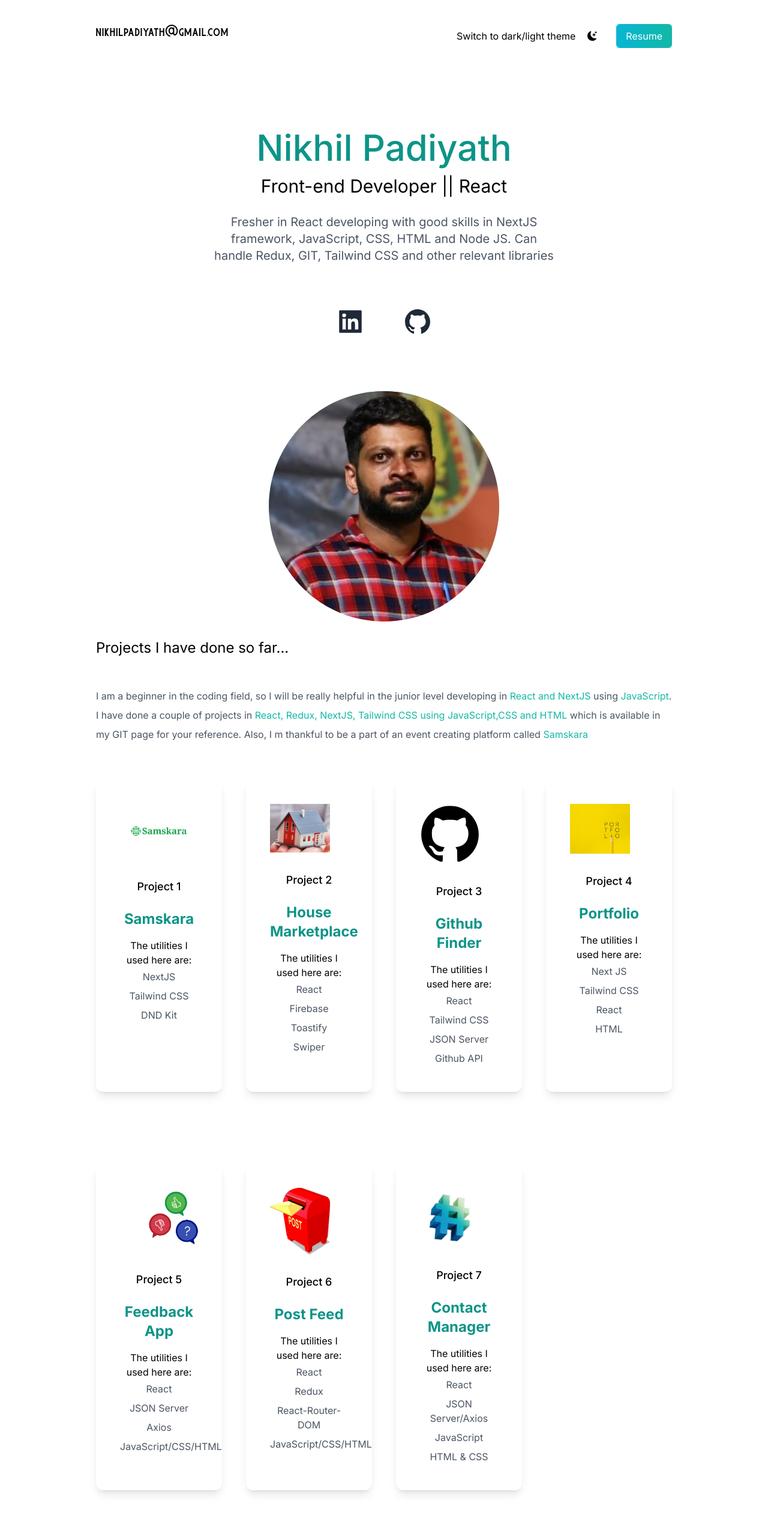
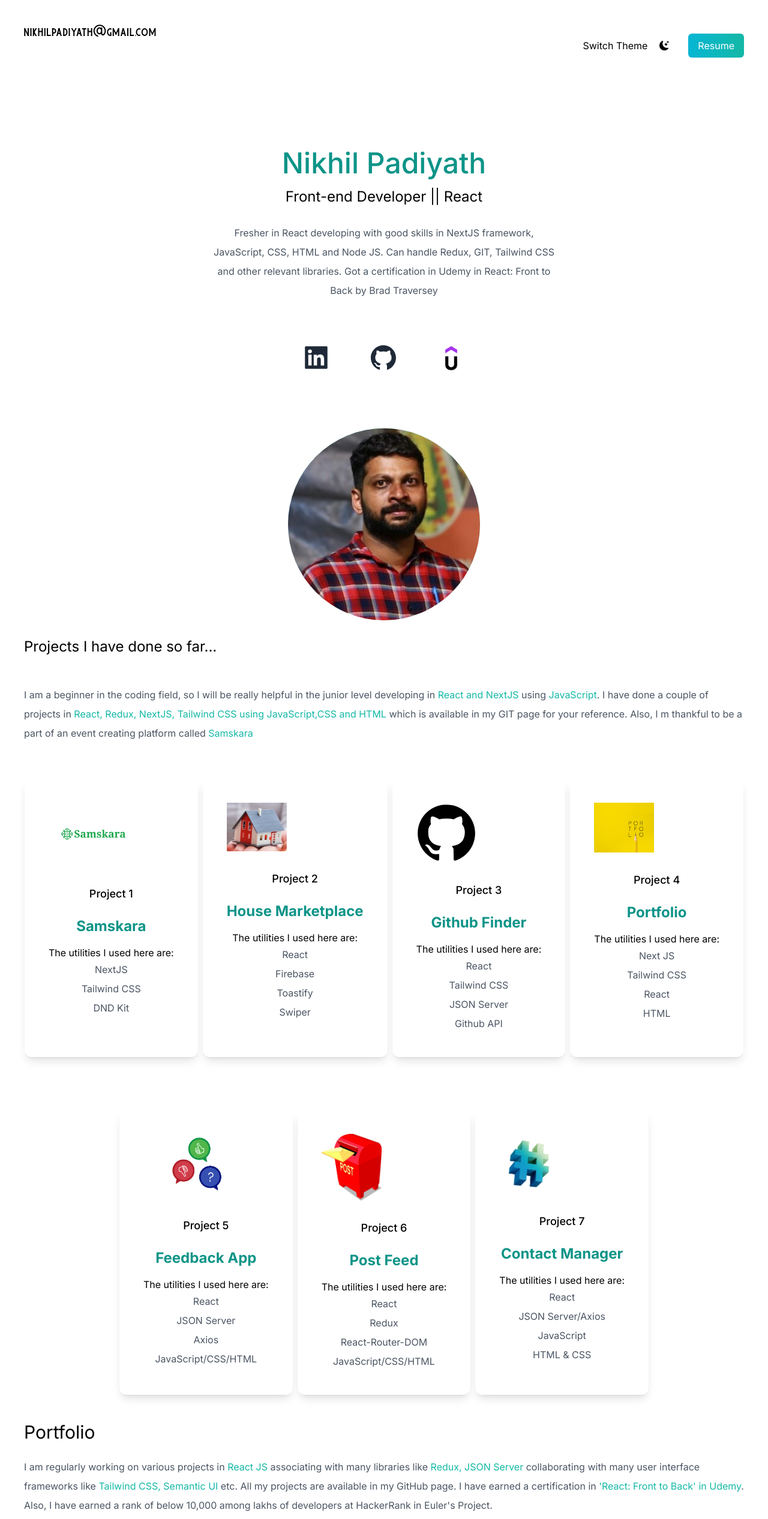
Before and after one commit to nikhilpadiyath/Nextjs-tailwind-portfolio, a Next.js app: page / in a window 1280 px wide. Shown: the top 2532 px of the page at 60% size. Built offline with nearby package versions, Linux system fonts and the light colour scheme.

Commit message:
Certification added

```diff
--- a/src/app/page.js
+++ b/src/app/page.js
@@ -1,5 +1,6 @@
 "use client";
 import Head from 'next/head';
+import Link from 'next/link';
 
 import {BsFillMoonStarsFill} from 'react-icons/bs';
 import {AiFillLinkedin, AiFillGithub} from "react-icons/ai";
@@ -14,6 +15,7 @@
 import feedback from '/public/Feedback.png';
 import housemarket from '/public/house-market.jpeg'
 import samskara from '/public/samskara.png'
+import udemy from '/public/udemy.png'
 
 import { useState} from 'react';
 import {useRouter} from 'next/navigation';
@@ -25,9 +27,9 @@
   const [darkMode, setDarkMode] = useState(false);
   const router= useRouter();
 
-  const handleClick=() => {
-    router.push('/nikhil-resume');
-  };
+ // const handleClick=() => {
+ //   router.push('/nikhil-resume');
+ // };
 
   return (
     <div className= {darkMode ? "dark" : ""} >
@@ -38,12 +40,12 @@
       </Head>
     <main className="bg-white px-10 md:px-20 lg:px-40 dark:bg-gray-900">
       <section className= "min-h-screen">
-        <nav className="py-10 mb-12 flex justify-between">
-          <h1 className="text-xl font-burtons dark:text-white">nikhilpadiyath@gmail.com</h1>
+        <nav className="py-10 sm:py-4 mb-12 lg:mb-6 lg:ml-20 sm:mb-4 flex flex-wrap justify-between">
+          <h1 className="text-xl font-burtons dark:text-white sm:text-sm sm:mb-4">nikhilpadiyath@gmail.com</h1>
 
-          <ul className="flex items-center">
+          <ul className="flex items-center my-4 sm:my-1">
             <li>
-              <p className="dark:text-white">Switch to dark/light theme</p>
+              <p className="dark:text-white sm:text-sm ">Switch Theme</p>
               </li>
             <li>
               <BsFillMoonStarsFill
@@ -51,41 +53,43 @@
               onClick= {()=> setDarkMode(!darkMode)}
               />
             </li>
-            <li>
+            <li className="lg:ml-30">
+              <Link href="/Resume_Nikhil.pdf" target="_blank">
               <button className="bg-gradient-to-r from-cyan-500 to-teal-500 text-white px-4 py-2 rounded-md ml-8  dark:text-gray-800"
-                      onClick= {handleClick}
               >Resume</button>
+              </Link>
             </li>
           </ul>
         </nav>
-        <div className="text-center p-10">
-          <h2 className="text-5xl py-2 text-teal-600 font-medium md:text-6xl">Nikhil Padiyath</h2>
+        <div className="text-center p-10 lg:p-6 sm:p-2">
+          <h2 className="text-5xl py-2 text-teal-600 font-medium md:text-6xl sm:text-4xl">Nikhil Padiyath</h2>
           <h3 className="text-2xl py-2 md:text-3xl dark:text-white">Front-end Developer || React</h3>
-          <p className="text-md py-5 leading-8 text-gray-600 md:text-xl max-w-xl mx-auto  dark:text-pink-300">
+          <p className="text-md sm:text-base py-5 leading-8 sm:leading-14 text-gray-600 lg:text-xl max-w-xl mx-auto  dark:text-pink-300">
             Fresher in React developing with good skills in NextJS framework, JavaScript, CSS, HTML and Node JS.
-            Can handle Redux, GIT, Tailwind CSS and other relevant libraries
+            Can handle Redux, GIT, Tailwind CSS and other relevant libraries. Got a certification in Udemy in React: Front to Back by Brad Traversey
           </p>
         </div>
         <div className=" text-5xl flex justify-center gap-16 py-3 text-gray-800  dark:text-white">
           <AiFillLinkedin className="cursor-pointer" onClick={()=> router.push('https://www.linkedin.com/in/nikhil-padiyath')}/>
           <AiFillGithub className="cursor-pointer" onClick={()=> router.push('https://github.com/nikhilpadiyath')}/>
+          <Image src={udemy} className="cursor-pointer" width={50} height={50} onClick={()=> router.push('https://www.udemy.com/certificate/UC-349b9026-fa08-4767-ba26-7e576ea68f84/?utm_campaign=email&utm_medium=email&utm_source=sendgrid.com')}/>
         </div>
-        <div className="relative mx-auto bg-gradient-to-b from-teal-500 rounded-full w-80 h-80 mt-20 overflow-hidden md:h-96 md:w-96">
+        <div className="relative mx-auto bg-gradient-to-b from-teal-500 rounded-full w-80 h-80 mt-20 overflow-hidden md:h-96 md:w-96 sm:h-60 sm:w-60">
           <Image src={avatar} fill objectFit="cover" />
         </div>
       </section >
       <section>
         <div>
-          <h3 className="text-2xl py-2 my-5 dark:text-white">Projects I have done so far...</h3>
-          <p className="text-md py-5 leading-8 text-gray-600 dark:text-purple-400">
+          <h3 className="text-2xl sm:text-lg py-2 my-5 dark:text-white">Projects I have done so far...</h3>
+          <p className="text-md sm:text-sm py-5 leading-8 sm:leading-loose text-gray-600 dark:text-purple-400">
             I am a beginner in the coding field, so I will be really helpful in the junior level developing in <span className= "text-teal-500 dark:text-orange-600">React and NextJS</span> using <span className= "text-teal-500 dark:text-orange-600">JavaScript</span>.
             I have done a couple of projects in <span className= "text-teal-500 dark:text-orange-600">React, Redux, NextJS, Tailwind CSS using JavaScript,CSS and HTML </span>which is available in my GIT page for your reference. Also, I m thankful to be a part of an event creating platform called <span className= "text-teal-500 dark:text-orange-600">Samskara</span>
           </p>
         </div>
-        <div className="grid grid-cols-1 gap-10 xl:grid-cols-4 lg:grid-cols-3 md:grid-cols-2">
-        <div className="text-center shadow-lg p-10 rounded-xl my-10 hover:border-2 hover:border-slate-200 ">
-            <Image src={samskara} width={150} height={150} />
-            <h3 className="text-lg font-medium pt-8 pb-2 dark:text-white">Project 1</h3>
+        <div className="flex flex-wrap gap-2 justify-center sm:text-sm">
+        <div className="text-center shadow-lg p-10 sm:p-4 rounded-xl my-10 sm:my-4 hover:border-2 hover:border-slate-200 ">
+            <Image src={samskara} width={150} height={100} />
+            <h3 className="text-lg font-medium pt-8 sm:pt-2 pb-2 dark:text-white">Project 1</h3>
 
             <h4 className= "text-teal-600 py-4 font-bold text-2xl">Samskara</h4>
             <p className=" dark:text-white">
@@ -96,9 +100,9 @@
             <p className= "text-gray-600 py-1 dark:text-pink-300">DND Kit</p>
             </div>
 
-          <div className="text-center shadow-lg p-10 rounded-xl my-10 hover:border-2 hover:border-slate-200">
+          <div className="text-center shadow-lg p-10 sm:p-4 rounded-xl my-10 sm:my-4 hover:border-2 hover:border-slate-200">
             <Image src={housemarket} width={100} height={100} />
-            <h3 className="text-lg font-medium pt-8 pb-2 dark:text-white">Project 2</h3>
+            <h3 className="text-lg font-medium pt-8 sm:pt-2 pb-2 dark:text-white">Project 2</h3>
 
             <h4 className= "text-teal-600 py-4 font-bold text-2xl">House Marketplace</h4>
             <p className=" dark:text-white">
@@ -110,9 +114,9 @@
             <p className= "text-gray-600 py-1 dark:text-pink-300">Swiper</p>
           </div>
 
-        <div className="text-center shadow-lg p-10 rounded-xl my-10 hover:border-2 hover:border-slate-200">
+        <div className="text-center shadow-lg p-10 sm:p-4 rounded-xl my-10 sm:my-4 hover:border-2 hover:border-slate-200">
             <Image src={github} width={100} height={100} />
-            <h3 className="text-lg font-medium pt-8 pb-2 dark:text-white">Project 3</h3>
+            <h3 className="text-lg font-medium pt-8 sm:pt-2 pb-2 dark:text-white">Project 3</h3>
 
             <h4 className= "text-teal-600 py-4 font-bold text-2xl">Github Finder</h4>
             <p className=" dark:text-white">
@@ -124,9 +128,9 @@
             <p className= "text-gray-600 py-1 dark:text-pink-300">Github API</p>
           </div>
 
-          <div className="text-center shadow-lg p-10 rounded-xl my-10 hover:border-2 hover:border-slate-200">
+          <div className="text-center shadow-lg p-10 sm:p-4 rounded-xl my-10 sm:my-4 hover:border-2 hover:border-slate-200">
             <Image src={portfolio} width={100} height={100} />
-            <h3 className="text-lg font-medium pt-8 pb-2 dark:text-white">Project 4</h3>
+            <h3 className="text-lg font-medium pt-8 sm:pt-2 pb-2 dark:text-white">Project 4</h3>
 
             <h4 className= "text-teal-600 py-4 font-bold text-2xl">Portfolio</h4>
             <p className=" dark:text-white">
@@ -138,9 +142,9 @@
             <p className= "text-gray-600 py-1 dark:text-pink-300">HTML</p>
           </div>
 
-          <div className="text-center shadow-lg p-10 rounded-xl my-10 hover:border-2 hover:border-slate-200">
+          <div className="text-center shadow-lg p-10 sm:p-4 rounded-xl my-10 sm:my-4 hover:border-2 hover:border-slate-200">
             <Image className="ml-10" src={feedback} width={100} height={100} />
-            <h3 className="text-lg font-medium pt-8 pb-2  dark:text-white">Project 5</h3>
+            <h3 className="text-lg font-medium pt-8 sm:pt-2 pb-2  dark:text-white">Project 5</h3>
 
             <h4 className= "text-teal-600 py-4 font-bold text-2xl">Feedback App</h4>
             <p  className="dark:text-white">
@@ -153,9 +157,9 @@
           </div>
 
 
-          <div className="text-center shadow-lg p-10 rounded-xl my-10 hover:border-2 hover:border-slate-200">
+          <div className="text-center shadow-lg p-10 sm:p-4 rounded-xl my-10 sm:my-4 hover:border-2 hover:border-slate-200">
             <Image src={post} width={100} height={100} />
-            <h3 className="text-lg font-medium pt-8 pb-2  dark:text-white">Project 6</h3>
+            <h3 className="text-lg font-medium pt-8 sm:pt-2 pb-2  dark:text-white">Project 6</h3>
 
             <h4 className= "text-teal-600 py-4 font-bold text-2xl">Post Feed</h4>
             <p  className="dark:text-white">
@@ -167,9 +171,9 @@
             <p className= "text-gray-600 py-1 dark:text-pink-300">JavaScript/CSS/HTML</p>
           </div>
 
-          <div className="text-center shadow-lg p-10 rounded-xl my-10 hover:border-2 hover:border-slate-200">
+          <div className="text-center shadow-lg p-10 sm:p-4 rounded-xl my-10 sm:my-4 hover:border-2 hover:border-slate-200">
             <Image src={code} width={100} height={100} />
-            <h3 className="text-lg font-medium pt-8 pb-2  dark:text-white">Project 7</h3>
+            <h3 className="text-lg font-medium pt-8 sm:pt-2 pb-2  dark:text-white">Project 7</h3>
 
             <h4 className= "text-teal-600 py-4 font-bold text-2xl">Contact Manager</h4>
             <p className=" dark:text-white">
@@ -185,14 +189,16 @@
       </section>
       <section>
         <div>
-          <h3 className=" text-3xl py-1  dark:text-white">Portfolio</h3>
-          <p className="text-md py-5 leading-8 text-gray-600 dark:text-purple-400">
+          <h3 className=" text-3xl sm:text-2xl py-1  dark:text-white">Portfolio</h3>
+          <p className="text-md py-5 leading-8 text-gray-600 dark:text-purple-400 sm:text-xs sm:p-6 sm:leading-6">
             I am regularly working on various projects in <span className= "text-teal-500 dark:text-orange-600">React JS </span>associating with many libraries
             like <span className= "text-teal-500 dark:text-orange-600">Redux, JSON Server</span> collaborating with many user interface frameworks like
             <span className= "text-teal-500 dark:text-orange-600"> Tailwind CSS, Semantic UI</span>  etc. All my projects are available in my GitHub page.
-            I have earned a rank of below 10,000 among lakhs of developers at HackerRank in Euler's Project.
+            I have earned a certification in <span className= "text-teal-500 dark:text-orange-600">'React: Front to Back' in Udemy</span>. Also, I have earned a rank of below 10,000 among lakhs of developers at HackerRank in Euler's Project.
           </p>
-          <div>
+          <div className="flex justify-around">
+
+            <Image src={udemy} className="cursor-pointer" width={100} height={100} onClick={()=> router.push('https://www.udemy.com/certificate/UC-349b9026-fa08-4767-ba26-7e576ea68f84/?utm_campaign=email&utm_medium=email&utm_source=sendgrid.com')}/>
             <Image src={badge} width={100} height={100} />
         </div>
         </div>
--- a/tailwind.config.js
+++ b/tailwind.config.js
@@ -11,6 +11,18 @@
       fontFamily: {
             burtons: "burtons",
       },
+      screens: {
+        'sm': {'min': '300px', 'max': '480px'},
+
+        'md': {'min': '480px', 'max': '700px'},
+
+        'lg': {'min': '701px', 'max': '1020px'},
+
+        'xl': {'min': '1021px', 'max': '1280px'},
+
+        '2xl': {'min': '1281px'},
+
+      },
       backgroundImage: {
         'gradient-radial': 'radial-gradient(var(--tw-gradient-stops))',
         'gradient-conic':
```
Also changed, not shown: src/app/nikhil-resume/page.js (deleted, +0 -19 lines), public/udemy.png (added).
